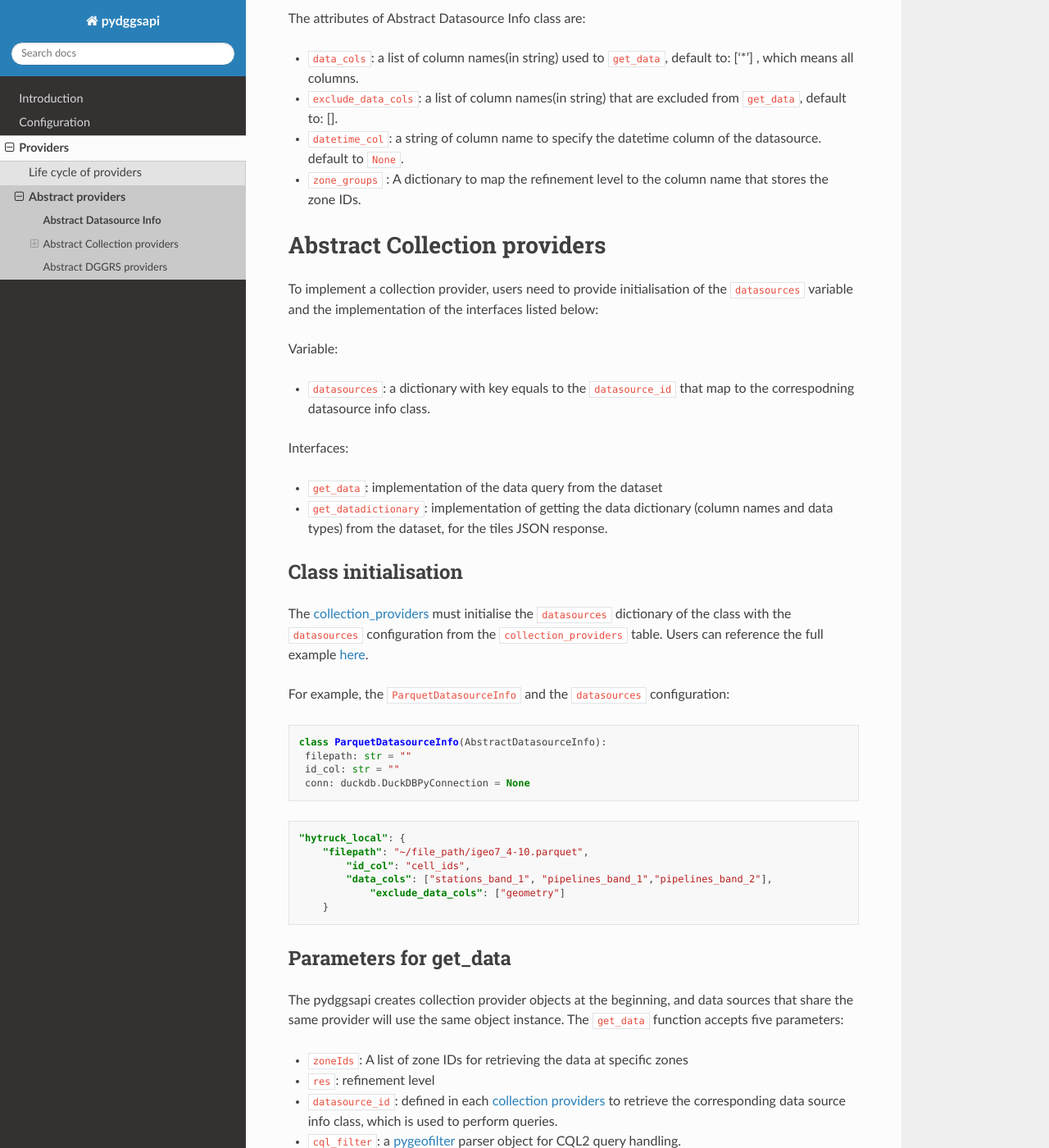
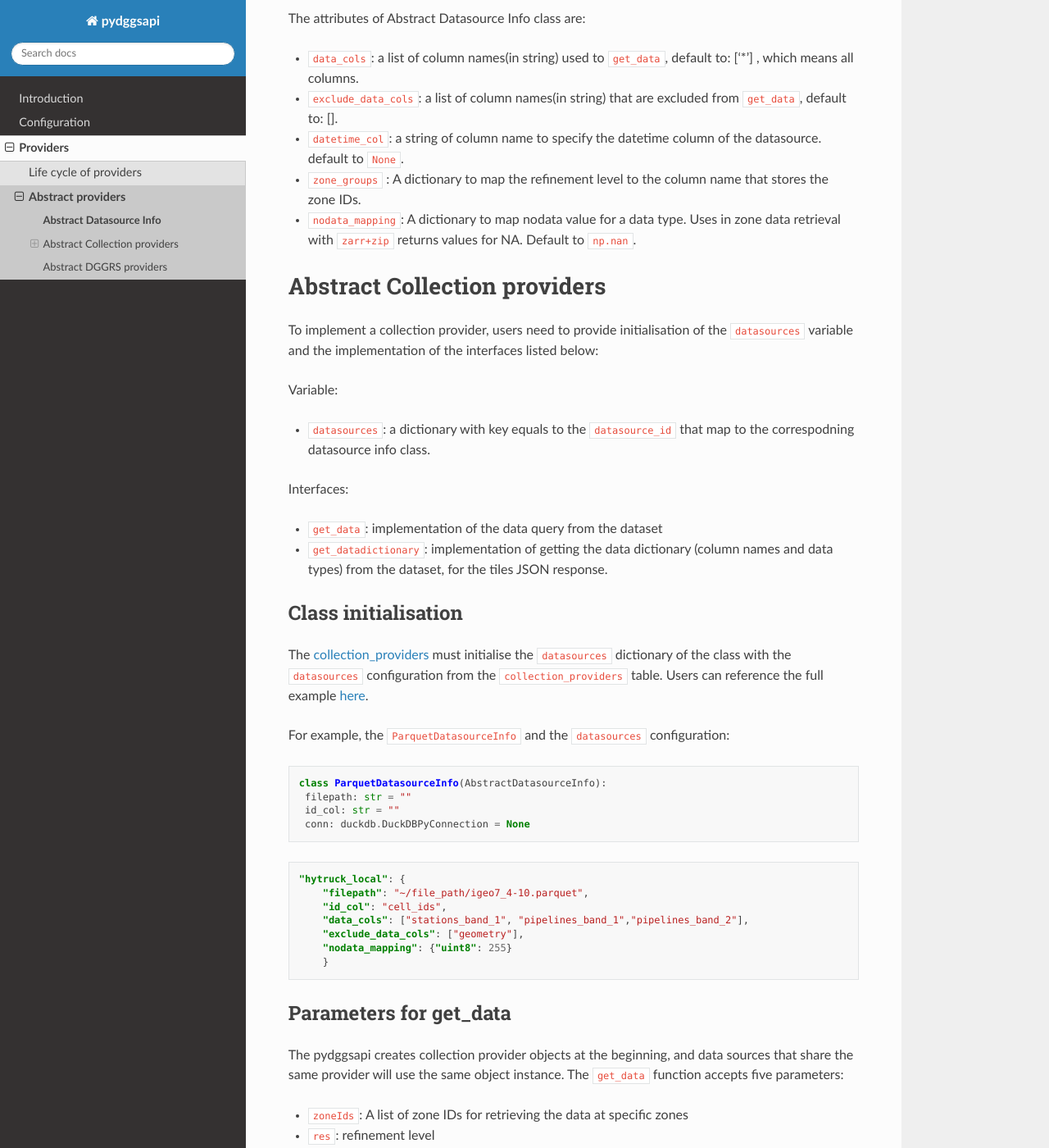
Before and after one commit to crim-ca/pydggsapi, a Sphinx documentation site: the page built from docs/source/providers/collection_providers/index.rst, in a window 1280 px wide and 1400 px high, scrolled down 367 px. Shown: the whole window at 82% size. Built offline with Sphinx 7.4.7 and the Read the Docs theme 3.1.0, drawn with Linux system fonts in a browser that asks for light colours.

Commit message:
updated documentation for `nodata_mapping` of the AbstractDatasourceInfo class.

```diff
--- a/docs/source/providers/collection_providers/index.rst
+++ b/docs/source/providers/collection_providers/index.rst
@@ -11,6 +11,7 @@ The attributes of Abstract Datasource Info class are:
 - ``exclude_data_cols``: a list of column names(in string) that are excluded from ``get_data``, default to:  [].
 - ``datetime_col``: a string of column name to specify the datetime column of the datasource. default to ``None``.
 - ``zone_groups`` : A dictionary to map the refinement level to the column name that stores the zone IDs.
+- ``nodata_mapping``: A dictionary to map nodata value for a data type. Uses in zone data retrieval with ``zarr+zip`` returns values for NA. Default to ``np.nan``.
 
 
 
@@ -48,10 +49,11 @@ For example, the ``ParquetDatasourceInfo`` and the ``datasources`` configuration
 
     "hytruck_local": {
         "filepath": "~/file_path/igeo7_4-10.parquet",
-	    "id_col": "cell_ids",
-	    "data_cols": ["stations_band_1", "pipelines_band_1","pipelines_band_2"],
-		"exclude_data_cols": ["geometry"]
-	}
+        "id_col": "cell_ids",
+        "data_cols": ["stations_band_1", "pipelines_band_1","pipelines_band_2"],
+        "exclude_data_cols": ["geometry"],
+        "nodata_mapping": {"uint8": 255}
+        }
 
 
 .. _parameters_for_get_data:
```
